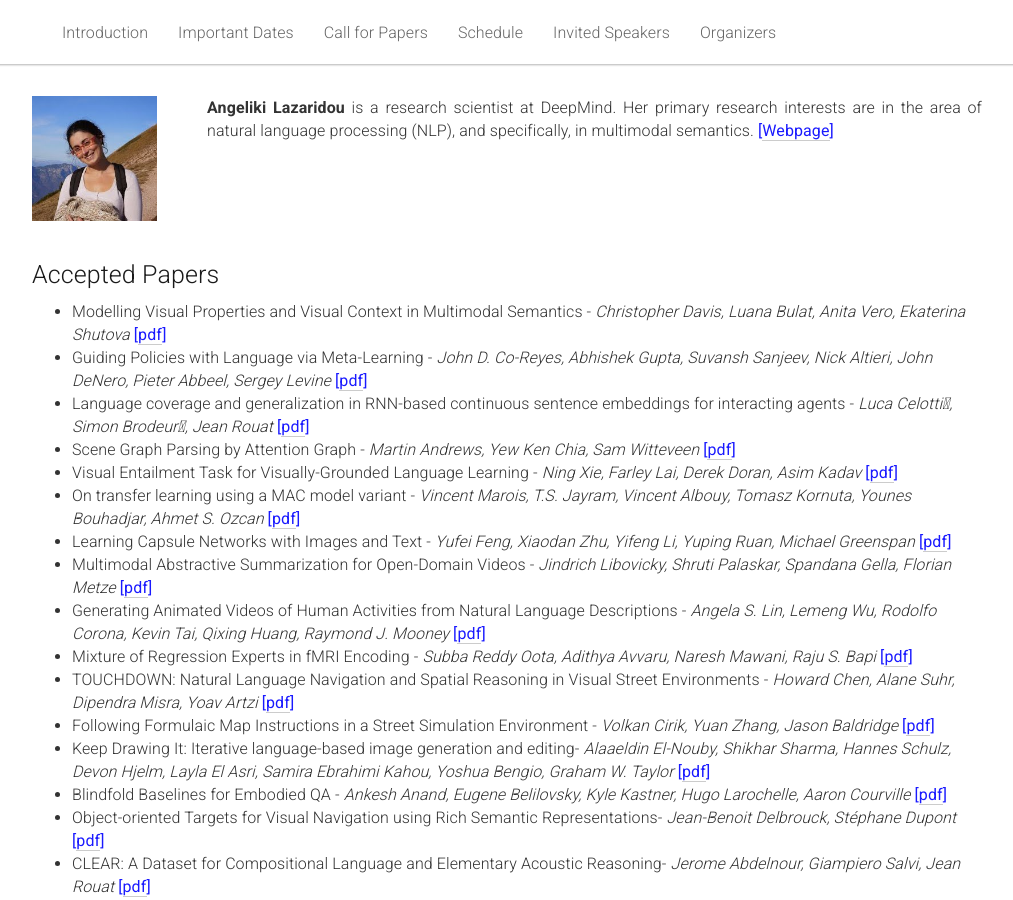
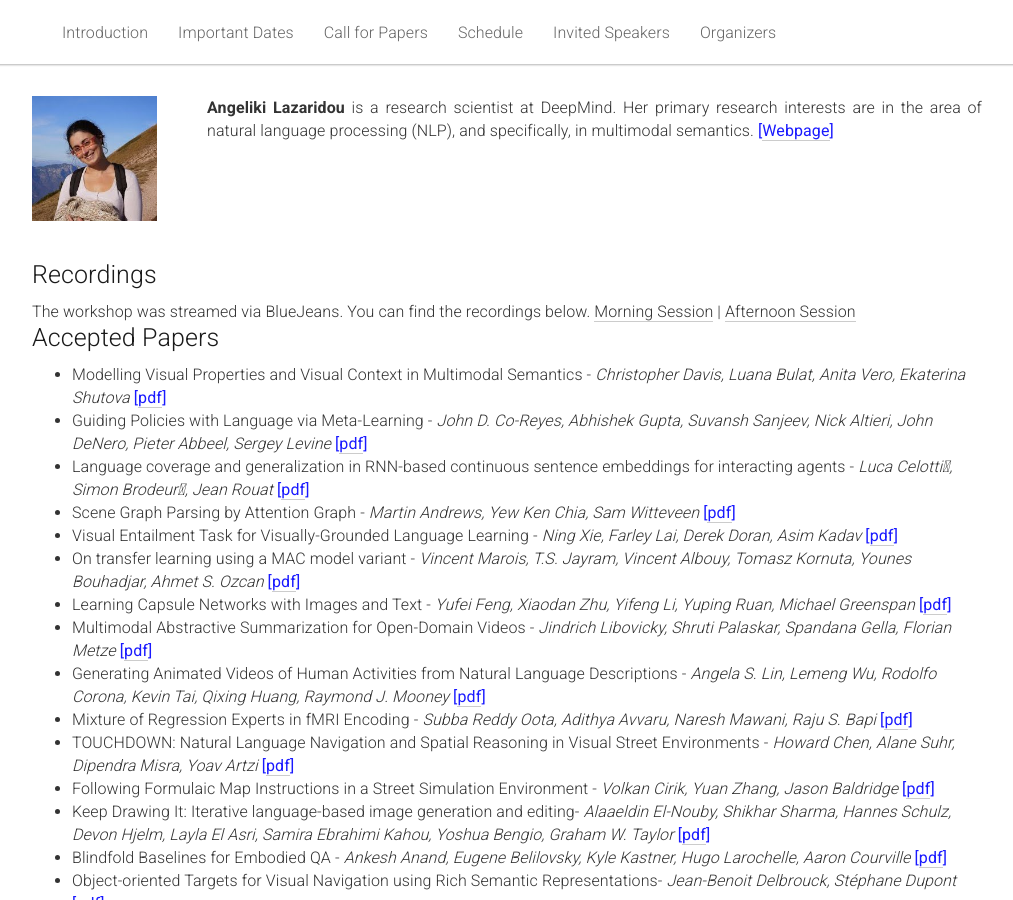
Before and after one commit to vigilworkshop/vigilworkshop.github.io, a Jekyll site: the page built from _pages/home.md, in a window 1280 px wide and 900 px high, scrolled down 3848 px. Shown: the whole window, without its empty margins (133-1146 px from the left). Built offline with Jekyll 4.4.1, drawn with Linux system fonts in a browser that asks for light colours.

Commit message:
Update home.md

```diff
--- a/_pages/home.md
+++ b/_pages/home.md
@@ -272,6 +272,19 @@ This workshop thus aims to gather people from various backgrounds - machine lear
     <span style="color:#1a1aff;font-weight:400;">[<a href="http://angelikilazaridou.github.io/research/">Webpage</a>]</span></p>
   </div>
 </div><br>
+
+<div class="row" id="recordings">
+    <div class="col-xs-12">
+    <h2>Recordings</h2>
+  </div>
+</div>
+
+<div class="row">
+  <div class="col-xs-12">
+    The workshop was streamed via BlueJeans. You can find the recordings below.
+    <a href="https://bluejeans.com/s/KAsSh">Morning Session</a> | <a href="https://bluejeans.com/s/hEo5B">Afternoon Session</a>
+  </div>
+</div>
 
 <div class="row" id="accepted-papers">
   <div class="col-xs-12">
```
